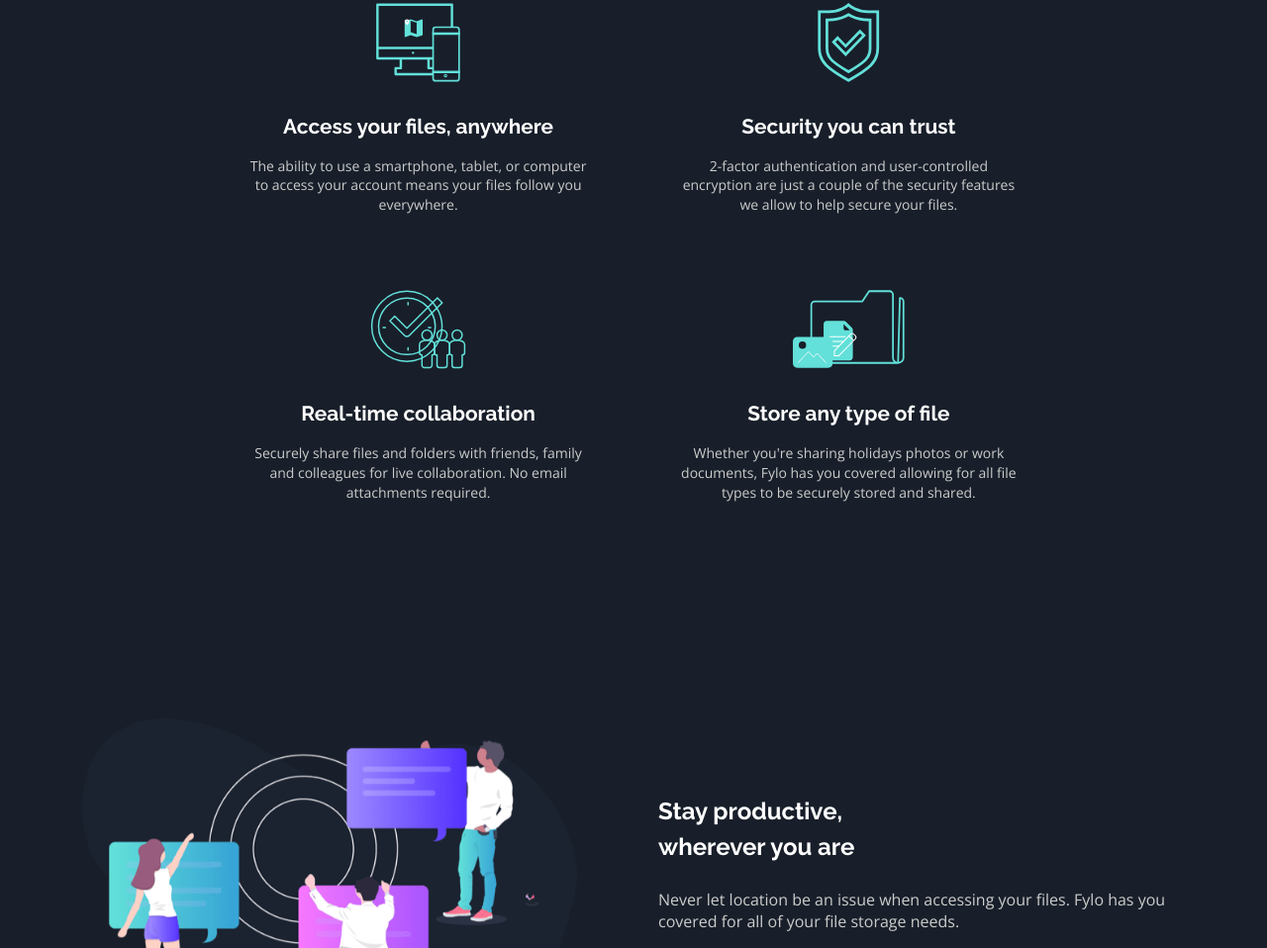
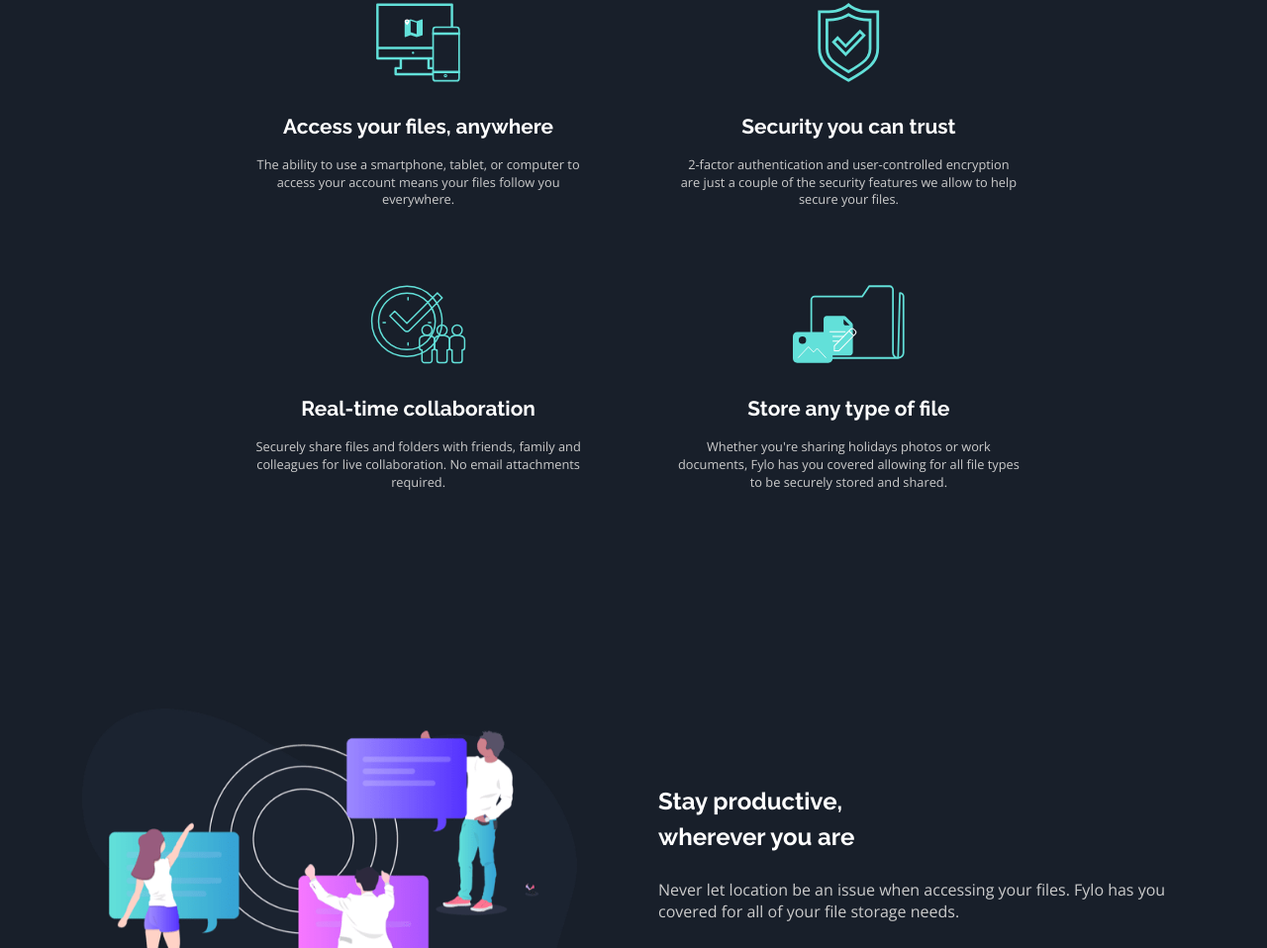
Before and after one commit to Eyoatam/Frontend-Mentor-Fylo-landing-page, a plain HTML site: page index.html in a window 1280 px wide. Shown: the part 1215-2173 px from the top of the page at 99% size. Drawn offline with nearby package versions, Linux system fonts and the light colour scheme.

Commit message:
Update styles.css

```diff
--- a/css/styles.css
+++ b/css/styles.css
@@ -243,7 +243,7 @@ header a:hover {
 
 .features .feature-description {
   font-family: "Open Sans", sans-serif;
-  font-size: 14px;
+  font-size: .8em;
 }
 
 .productive {
```
